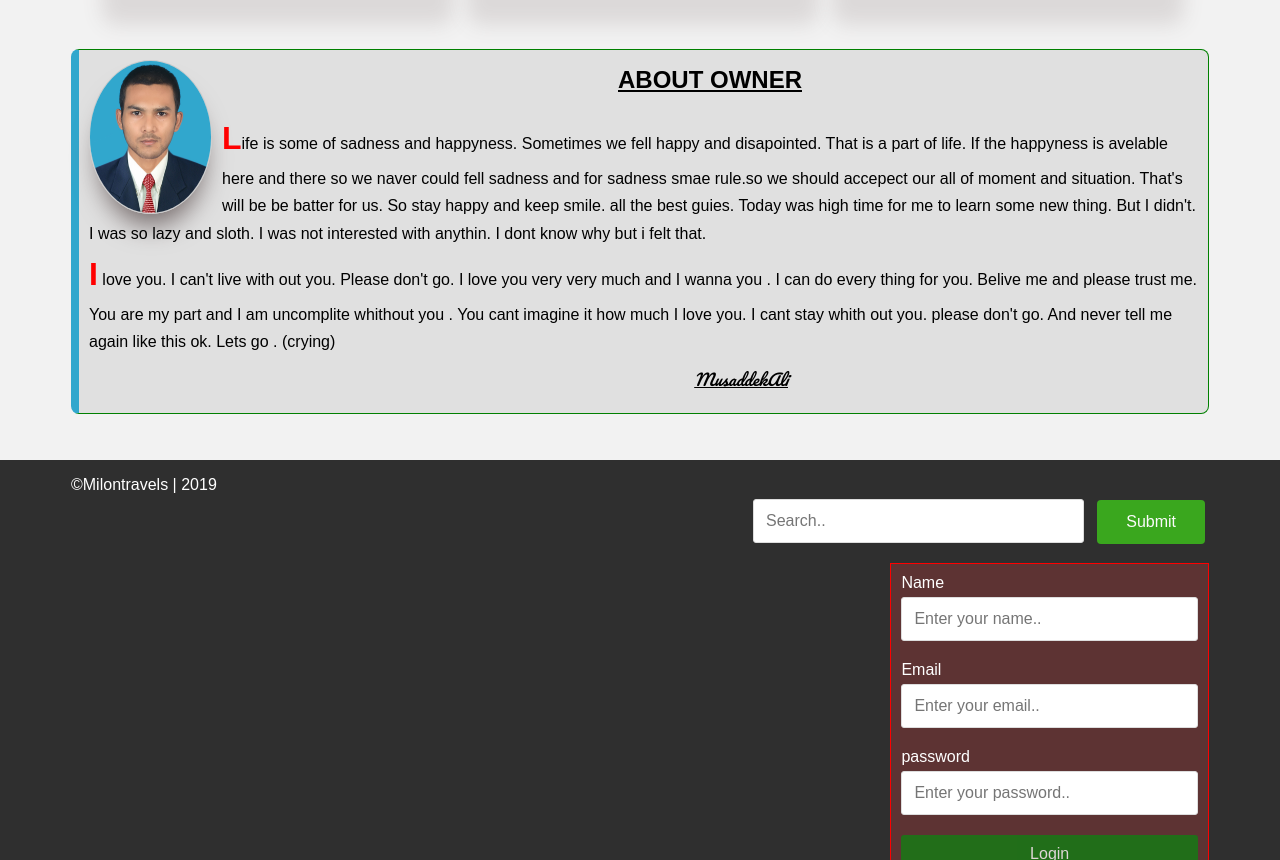
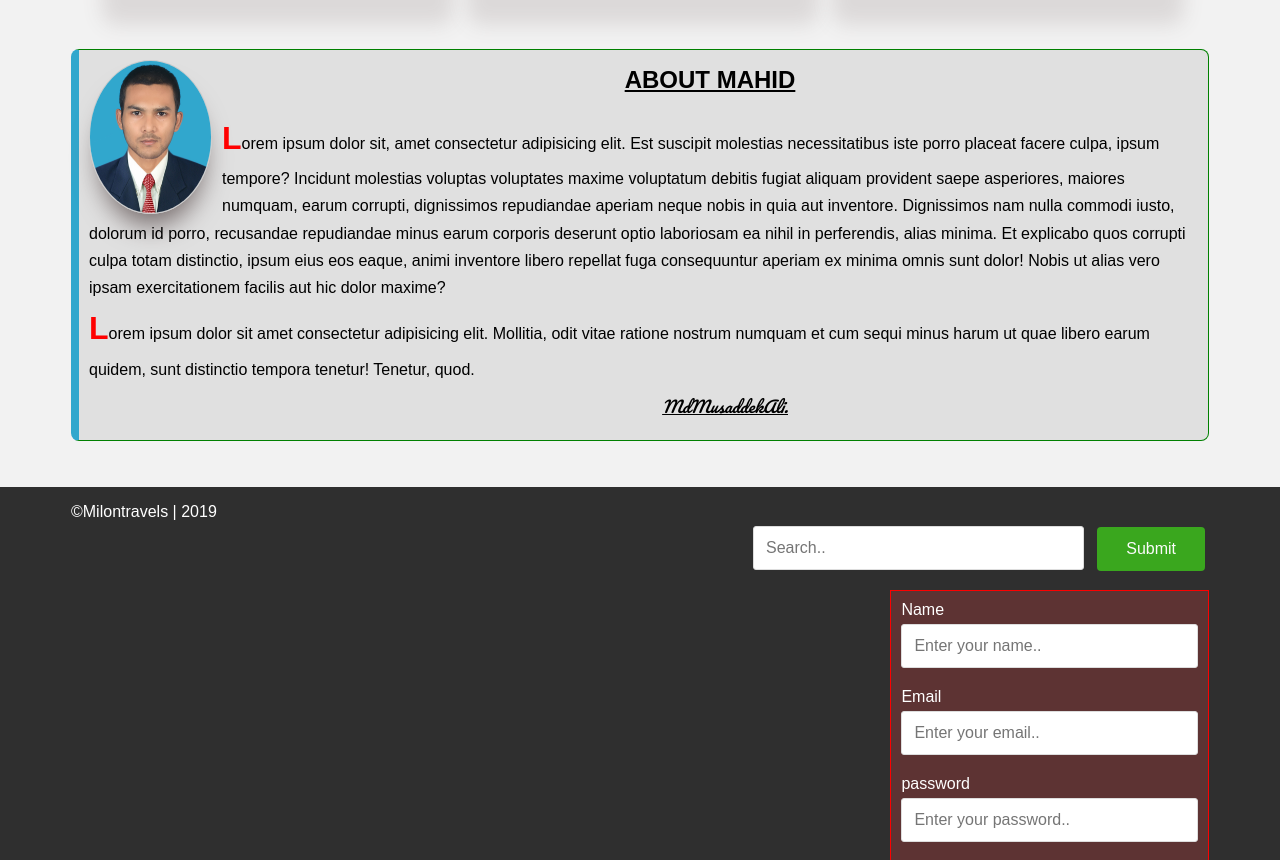
Before and after one commit to mahidahmod/travels, a plain HTML site: page index.html in a window 1280 px wide. Shown: the part 1005-1865 px from the top of the page. Drawn offline with Linux system fonts and the light colour scheme.

Commit message:
travels
this is new travels index.html

```diff
--- a/index.html
+++ b/index.html
@@ -3,7 +3,7 @@
 <head>
     <meta charset="UTF-8">
     <meta name="viewport" content="width=device-width, initial-scale=1.0">
-    <title>Document</title>
+    <title>Travels - Home page</title>
     <link rel="stylesheet" href="style.css">
     <link rel="stylesheet" href="basic.css">
     <link rel="stylesheet" href="fontawesome-free-web/css/all.css">
@@ -116,6 +116,7 @@
         </div>
     </section>
     <!-- end services section -->
+
     <!-- about us section  start-->
     <section class="about-section clearfix">
         <div class="container">
@@ -124,10 +125,10 @@
                     <img src="mahid%20(22).jpg" alt="">
                 </div>
                 <div class="about-text">
-                    <h1 style="text-align: center; text-decoration: underline;padding-bottom: 10px;">ABOUT OWNER</h1>
-                    <p>Life is some of sadness and happyness. Sometimes we fell happy and disapointed. That is a part of life. If the happyness is avelable here and there so we naver could fell sadness and for sadness smae rule.so we should accepect our all of moment and situation. That's will be be batter for us. So stay happy and keep smile. all the best guies. Today was high time for me to learn some new thing. But I didn't. I was so lazy and sloth. I was not interested with anythin. I dont know why but i felt that.</p>
-                    <p>I love you. I can't live with out you. Please don't go. I love you very very much and I wanna you . I can do every thing for you. Belive me and please trust me. You are my part and I am uncomplite whithout you . You cant imagine it how much I love you. I cant stay whith out you. please don't go. And never tell me again like this ok. Lets go . (crying)</p>
-                    <span class="signe"><i>MusaddekAli</i></span>
+                    <h1 style="text-align: center; text-decoration: underline;padding-bottom: 10px;">ABOUT MAHID</h1>
+                    <p>Lorem ipsum dolor sit, amet consectetur adipisicing elit. Est suscipit molestias necessitatibus iste porro placeat facere culpa, ipsum tempore? Incidunt molestias voluptas voluptates maxime voluptatum debitis fugiat aliquam provident saepe asperiores, maiores numquam, earum corrupti, dignissimos repudiandae aperiam neque nobis in quia aut inventore. Dignissimos nam nulla commodi iusto, dolorum id porro, recusandae repudiandae minus earum corporis deserunt optio laboriosam ea nihil in perferendis, alias minima. Et explicabo quos corrupti culpa totam distinctio, ipsum eius eos eaque, animi inventore libero repellat fuga consequuntur aperiam ex minima omnis sunt dolor! Nobis ut alias vero ipsam exercitationem facilis aut hic dolor maxime?</p>
+                    <p>Lorem ipsum dolor sit amet consectetur adipisicing elit. Mollitia, odit vitae ratione nostrum numquam et cum sequi minus harum ut quae libero earum quidem, sunt distinctio tempora tenetur! Tenetur, quod.</p>
+                    <span class="signe"><i>MdMusaddekAli.</i></span>
                 </div>
             </div>
         </div>
```
